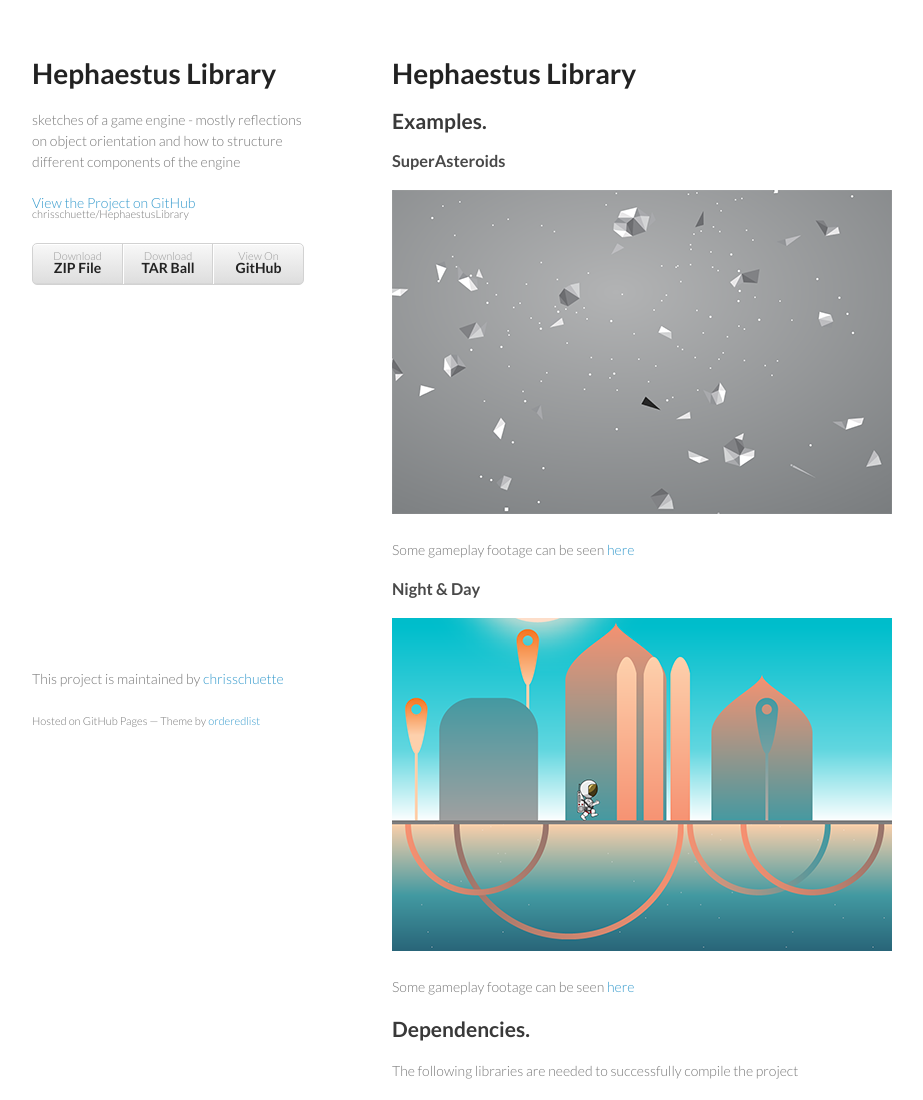
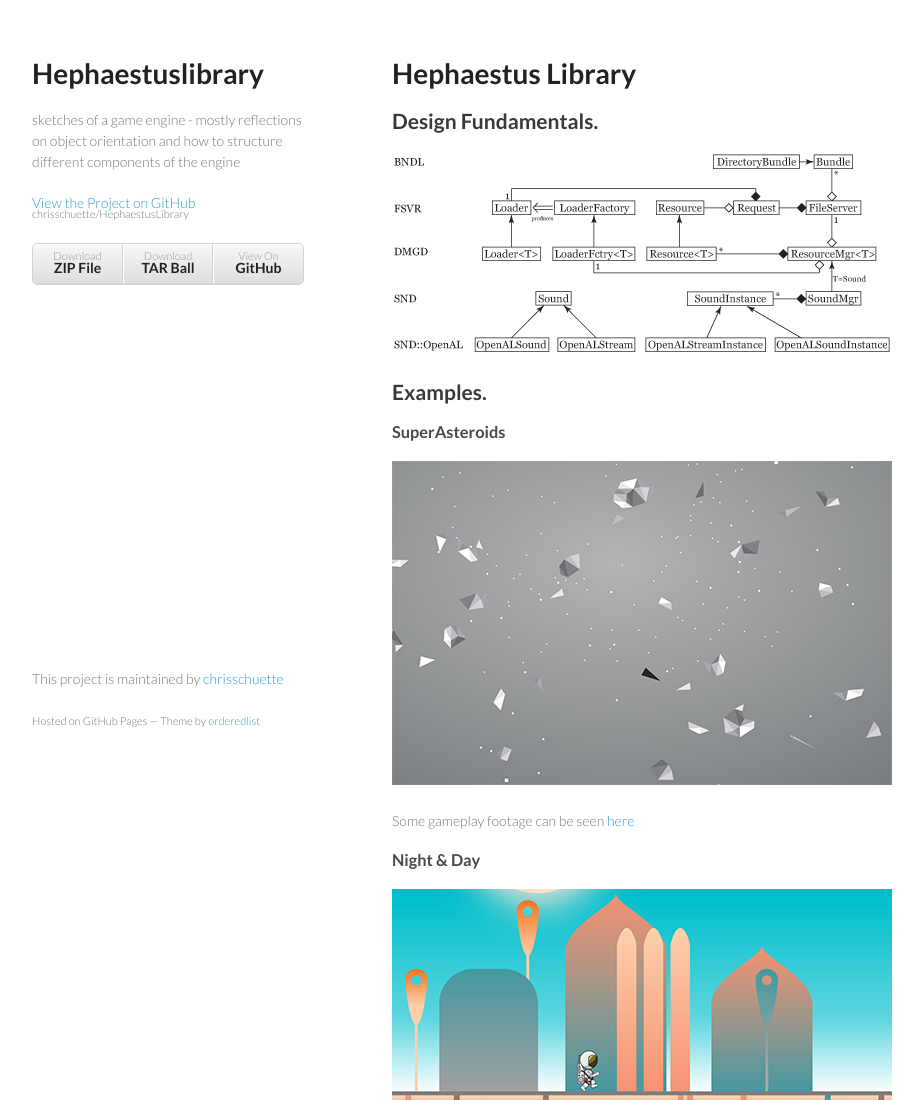
Before and after one commit to chrisschuette/HephaestusLibrary, a plain HTML site: page index.html in a window 1280 px wide. Shown: the top 1100 px of the page, without its empty margins (178-1101 px from the left). Drawn offline with Linux system fonts and the light colour scheme.

Commit message:
Create gh-pages branch via GitHub

```diff
--- a/index.html
+++ b/index.html
@@ -3,7 +3,7 @@
   <head>
     <meta charset="utf-8">
     <meta http-equiv="X-UA-Compatible" content="chrome=1">
-    <title>Hephaestus Library by chrisschuette</title>
+    <title>Hephaestuslibrary by chrisschuette</title>
 
     <link rel="stylesheet" href="stylesheets/styles.css">
     <link rel="stylesheet" href="stylesheets/pygment_trac.css">
@@ -15,7 +15,7 @@
   <body>
     <div class="wrapper">
       <header>
-        <h1>Hephaestus Library</h1>
+        <h1>Hephaestuslibrary</h1>
         <p>sketches of a game engine - mostly reflections on object orientation and how to structure different components of the engine</p>
 
         <p class="view"><a href="https://github.com/chrisschuette/HephaestusLibrary">View the Project on GitHub <small>chrisschuette/HephaestusLibrary</small></a></p>
@@ -30,6 +30,11 @@
       <section>
         <h1>
 <a name="hephaestus-library" class="anchor" href="#hephaestus-library"><span class="octicon octicon-link"></span></a>Hephaestus Library</h1>
+
+<h2>
+<a name="design-fundamentals" class="anchor" href="#design-fundamentals"><span class="octicon octicon-link"></span></a>Design Fundamentals.</h2>
+
+<p><img src="http://chrisschuette.github.io/HephaestusLibrary/ResourceMgmt.png"></p>
 
 <h2>
 <a name="examples" class="anchor" href="#examples"><span class="octicon octicon-link"></span></a>Examples.</h2>
```
Also changed, not shown: params.json (+1 -1 lines).
